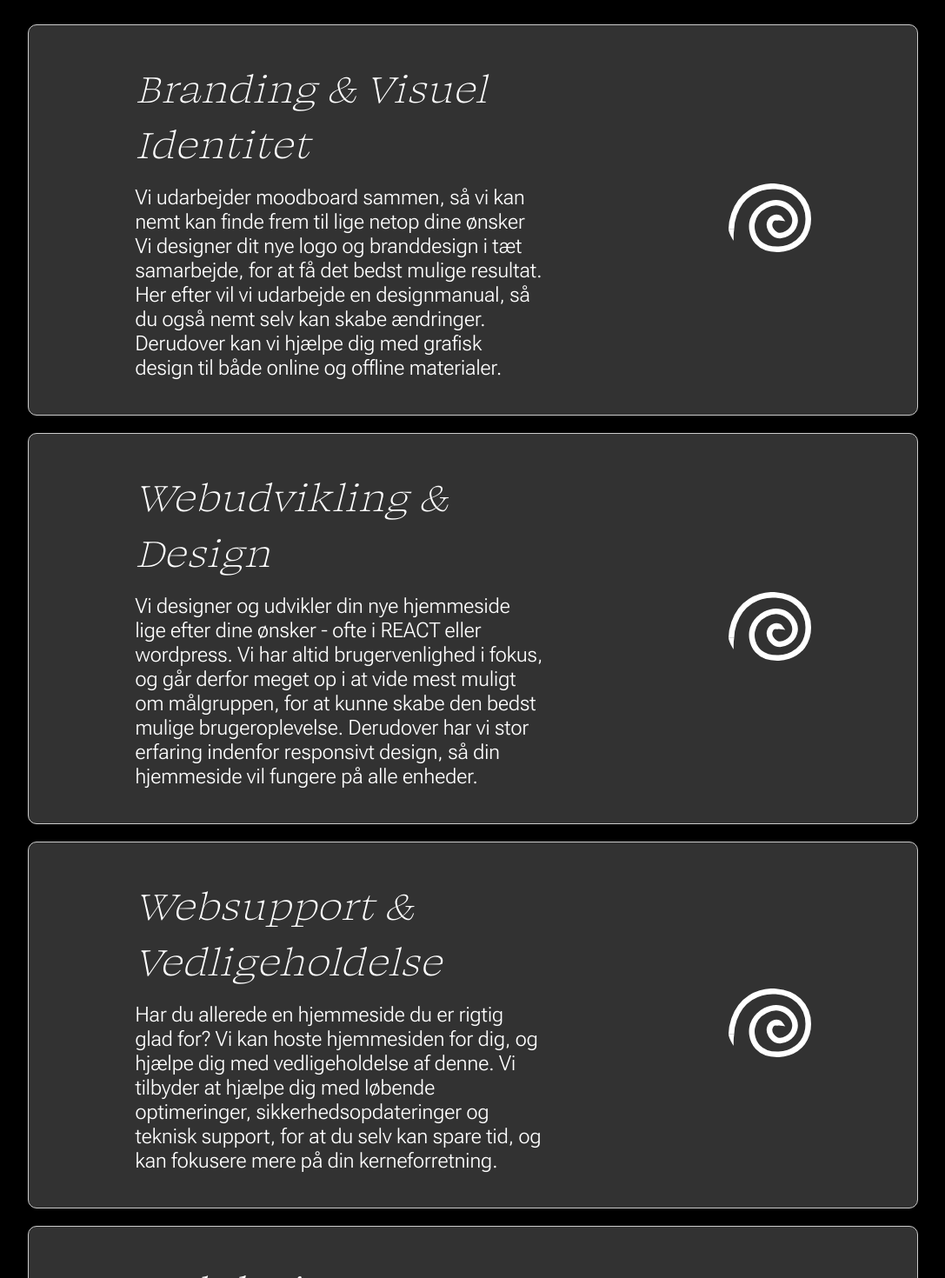
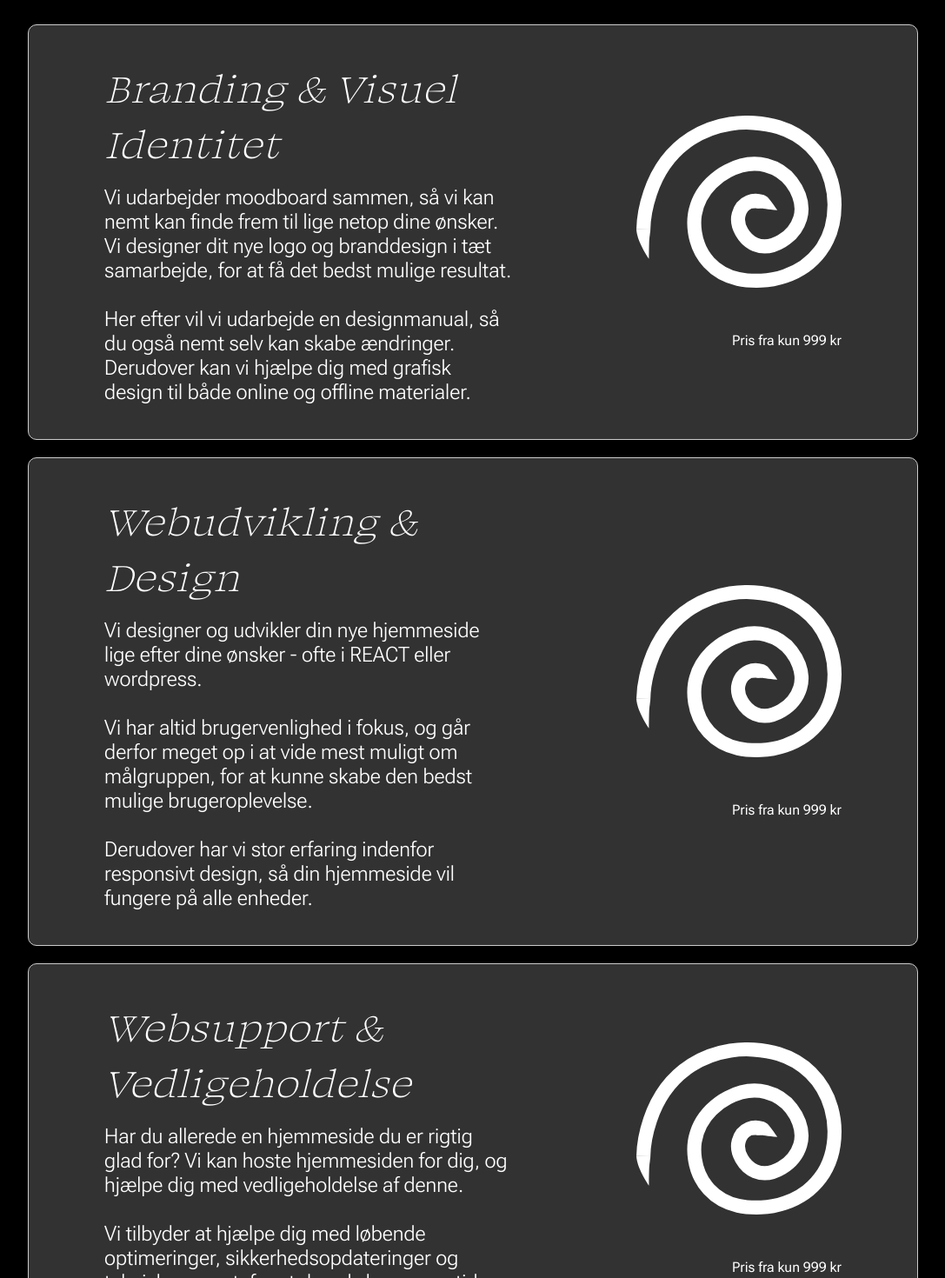
Before and after one commit to danny176/spira, a React (Vite) app: page /spira/ydelser in a window 1280 px wide. Shown: the part 680-2150 px from the top of the page at 87% size, without its empty margins (96-1183 px from the left). Built offline with nearby package versions, Linux system fonts and the light colour scheme; a web font is replaced by a local one.

Commit message:
lidt mere

```diff
--- a/src/css-med-lille/ydelser.css
+++ b/src/css-med-lille/ydelser.css
@@ -139,8 +139,20 @@
         font-style: italic;
       }
 
+      .kort-billede-pris {
+        display: flex;
+        flex-direction: column;
+        width: 25%;
+        align-items: flex-end;
+      }
+
       .kort-billede {
-        width: 10%;
+        width: 100%;
+      }
+
+      .kort-pris {
+        font-family: "RobotoFlex";
+        padding-top: 20%;
       }
 
     .kort:nth-child(1) {
--- a/src/views/Ydelser.jsx
+++ b/src/views/Ydelser.jsx
@@ -37,14 +37,19 @@ export default function ForwardChain() {
                 <div className='kort-tekst'>
                 <h2>Branding & Visuel Identitet</h2>
                 <p>
-                  Vi udarbejder moodboard sammen, så vi kan nemt kan finde frem til lige netop dine ønsker
-                  Vi designer dit nye logo og branddesign i tæt samarbejde, for at få det bedst mulige resultat.
-                  Her efter vil vi udarbejde en designmanual, så du også nemt selv kan skabe ændringer.
-                  Derudover kan vi hjælpe dig med grafisk design til både online og offline materialer.
+                  Vi udarbejder moodboard sammen, så vi kan nemt kan finde frem til lige netop dine ønsker. <br/>
+                  Vi designer dit nye logo og branddesign i tæt samarbejde, for at få det bedst mulige resultat.<br/><br/>
+                  Her efter vil vi udarbejde en designmanual, så du også nemt selv kan skabe ændringer.<br/>
+                  Derudover kan vi hjælpe dig med grafisk design til både online og offline materialer.<br/>
                 </p>
               </div>
+              <div className='kort-billede-pris'>
               <div className='kort-billede'>
                 <img src={SPIRALIKON} alt="logo"/>
+              </div>
+              <div className='kort-pris'>
+                <p>Pris fra kun 999 kr</p>
+              </div>
               </div>
               </div>
 
@@ -52,13 +57,18 @@ export default function ForwardChain() {
                 <div className='kort-tekst'>
                 <h2>Webudvikling & Design</h2>
                 <p>
-                  Vi designer og udvikler din nye hjemmeside lige efter dine ønsker - ofte i REACT eller wordpress.
-                  Vi har altid brugervenlighed i fokus, og går derfor meget op i at vide mest muligt om målgruppen, for at kunne skabe den bedst mulige brugeroplevelse.
+                  Vi designer og udvikler din nye hjemmeside lige efter dine ønsker - ofte i REACT eller wordpress. <br/><br/>
+                  Vi har altid brugervenlighed i fokus, og går derfor meget op i at vide mest muligt om målgruppen, for at kunne skabe den bedst mulige brugeroplevelse.<br/><br/>
                   Derudover har vi stor erfaring indenfor responsivt design, så din hjemmeside vil fungere på alle enheder.
                 </p>
               </div>
+              <div className='kort-billede-pris'>
               <div className='kort-billede'>
                 <img src={SPIRALIKON} alt="logo"/>
+              </div>
+              <div className='kort-pris'>
+                <p>Pris fra kun 999 kr</p>
+              </div>
               </div>
               </div>
 
@@ -67,12 +77,17 @@ export default function ForwardChain() {
                 <h2>Websupport & Vedligeholdelse</h2>
                 <p>
                   Har du allerede en hjemmeside du er rigtig glad for?
-                  Vi kan hoste hjemmesiden for dig, og hjælpe dig med vedligeholdelse af denne.
+                  Vi kan hoste hjemmesiden for dig, og hjælpe dig med vedligeholdelse af denne.<br/><br/>
                   Vi tilbyder at hjælpe dig med løbende optimeringer, sikkerhedsopdateringer og teknisk support, for at du selv kan spare tid, og kan fokusere mere på din kerneforretning.
                 </p>
               </div>
+              <div className='kort-billede-pris'>
               <div className='kort-billede'>
                 <img src={SPIRALIKON} alt="logo"/>
+              </div>
+              <div className='kort-pris'>
+                <p>Pris fra kun 999 kr</p>
+              </div>
               </div>
               </div>
 
@@ -80,14 +95,19 @@ export default function ForwardChain() {
                 <div className='kort-tekst'>
                 <h2>Webdesign & bæredygtighed</h2>
                 <p>
-                  Vi tilbyder at optimere din hjemmeside, for at gøre den mere bæredygtig. Vi kan både skabe den fra bunden, med fokus på bæredygtighed, eller blot optimere din allerede eksisterende hjemmeside.
-                  Vi gør det med fokus på et lavere CO₂-aftryk, men også fordi det faktisk vil gøre fx loading tider hurtigere, eller optimere din SEO endnu mere.
+                  Vi tilbyder at optimere din hjemmeside, for at gøre den mere bæredygtig. Vi kan både skabe den fra bunden, med fokus på bæredygtighed, eller blot optimere din allerede eksisterende hjemmeside. <br/><br/>
+                  Vi gør det med fokus på et lavere CO₂-aftryk, men også fordi det faktisk vil gøre fx loading tider hurtigere, eller optimere din SEO endnu mere.<br/><br/>
 
                   Vil du vide mere om bæredygtighed indenfor den online verden? SÅ KLIK HER
                 </p>
               </div>
+              <div className='kort-billede-pris'>
               <div className='kort-billede'>
                 <img src={SPIRALIKON} alt="logo"/>
+              </div>
+              <div className='kort-pris'>
+                <p>Pris fra kun 999 kr</p>
+              </div>
               </div>
               </div>
             </div>
```
